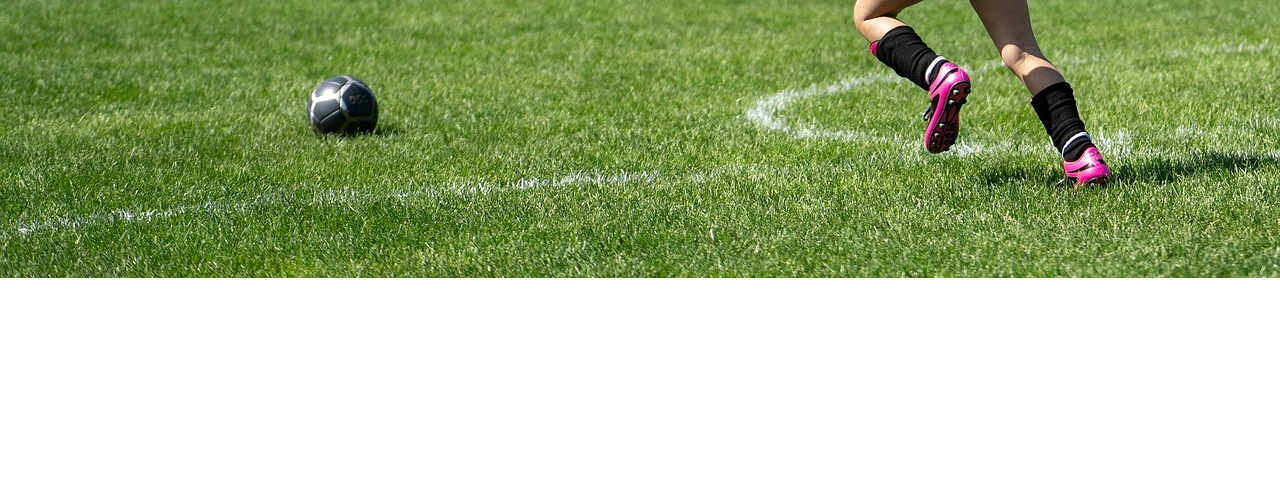
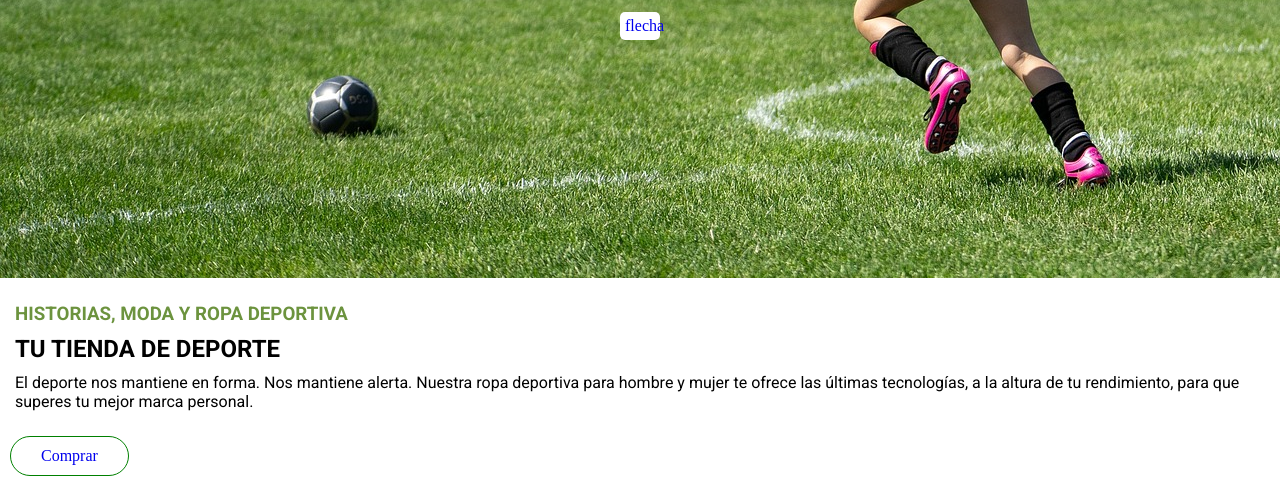
Before and after one commit to Adalab/modulo-1-evaluacion-final-IrmaPineiro, a website built with Vite: page src/index.html in a window 1280 px wide. Shown: the part 522-1018 px from the top of the page. Before the commit the page ends 800 px from the top, so only its background shows below. Built offline with nearby package versions, Linux system fonts and the light colour scheme.

Commit message:
section-shop

```diff
--- a/src/index.html
+++ b/src/index.html
@@ -15,6 +15,7 @@
 <body>
     <load src="./partials/header.html"/>
     <load src="./partials/hero.html"/>
+    <load src="./partials/section-shop.html"/>
     <load src="./partials/articles.html"/>
     <load src="./partials/footer.html"/>
 
--- a/src/partials/hero.html
+++ b/src/partials/hero.html
@@ -1,9 +1,14 @@
 <section class="hero" >
+
 
     <div class="hero-texts" >
         <h1>COMIENZOS COMPARTIDOS</h1>
         <P>Todo lo que necesitan para volver al cole con ilusión</P>
-        <a href="#">flecha</a>
+
+    </div>
+    <div class="hero-enlace">
+        <a class="link-bottom" href="#">flecha</a>
+
     </div>
 
 
--- /dev/null
+++ b/src/partials/section-shop.html
@@ -0,0 +1,16 @@
+<section class="shop-area">
+
+    <div class="shop-texts">
+        <h3>HISTORIAS, MODA Y ROPA DEPORTIVA</h3>
+        <h2>TU TIENDA DE DEPORTE</h2>
+        <p>El deporte nos mantiene en forma. Nos mantiene alerta. Nuestra ropa deportiva para hombre y mujer te ofrece las últimas tecnologías, a la altura de tu rendimiento, para que superes tu mejor marca personal.</p>
+   </div>
+
+   <div class="link-enlace-comprar">
+       <a class="enlace-comprar" href="#">Comprar</a>
+   </div>
+
+
+
+
+</section>
--- a/src/scss/layout/_header.scss
+++ b/src/scss/layout/_header.scss
@@ -1,12 +1,10 @@
 
-.header ¨{
-    z-index: 1;
-}
+
 
 .menu {
     width: 30px;
     background-color: green;
-    position: relative;
+    position: fixed;
     z-index: 1;
 }
 
--- a/src/scss/layout/_hero.scss
+++ b/src/scss/layout/_hero.scss
@@ -3,26 +3,32 @@
 
 .hero {
     width: 100%;
-    height: 100%;
+    height: 100vh;
     background-image: url('../images/cover.jpeg');
+
     background-repeat: no-repeat;
     background-size: cover;
-    background-position: top;
-    position: absolute;
+    background-position-x: 80%;
     top: 0;
 
 
 }
+
+.hero-image {
+    width: 100%;
+    height: 100vh;
+}
+
 
 .hero-texts {
     color: white;
     font-family: vars.$font-main;
     display: flex;
     flex-direction: column;
-    justify-content: center;
-    align-items: center;
+    align-content: center;
+    text-align: center;
     padding: 15px;
-    padding-top: 40vh;
+    padding-top: 50vh;
 }
 
 .hero-texts h1 {
@@ -36,3 +42,20 @@
     font-size: 20px;
     padding-bottom: 30px;
 }
+
+.hero-enlace {
+    display: flex;
+    justify-content: center;
+    padding-bottom: 30px;
+}
+
+.link-bottom {
+    background-color: white;
+    text-decoration: none;
+    inline-size: 40px;
+    padding: 5px;
+    padding-left: 5px;
+    padding-right: 5px;
+    border-radius: 5px;
+
+}
--- /dev/null
+++ b/src/scss/layout/_section-shop.scss
@@ -0,0 +1,45 @@
+@use '../core/variables' as vars;
+
+
+.shop-texts {
+    font-family: vars.$font-main;
+    padding: 15px;
+
+}
+
+.shop-texts h3 {
+    color: vars.$color-main;
+    padding-top: 10px;
+
+
+}
+.shop-texts h2 {
+    padding-top: 10px;
+
+
+}
+
+.shop-texts p {
+    padding-top: 10px;
+
+
+}
+
+.link-enlace-comprar {
+    display: flex;
+    justify-content: left;
+    padding: 10px;
+    padding-bottom: 20px;
+}
+
+.enlace-comprar {
+    background-color: white;
+    border: 1px solid green;
+    text-decoration: none;
+    display: inline-block;
+    padding: 10px;
+    padding-left: 30px;
+    padding-right: 30px;
+    border-radius: 30px;
+
+}
--- a/src/scss/main.scss
+++ b/src/scss/main.scss
@@ -1,5 +1,6 @@
 @use 'core/reset';
 @use 'layout/header';
 @use 'layout/hero';
+@use 'layout/section-shop';
 @use 'layout/articles';
 @use 'layout/footer';
```
Also changed, not shown: src/partials/articles.html (+10 -0 lines).
